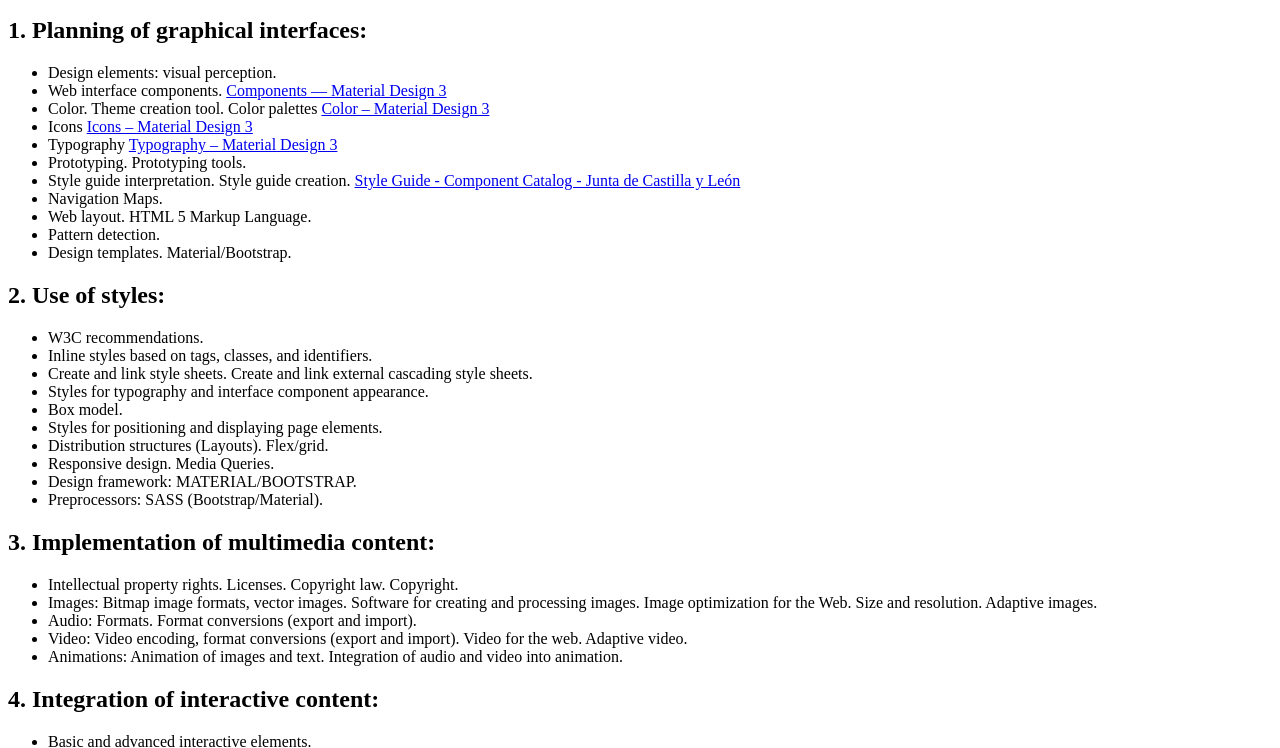
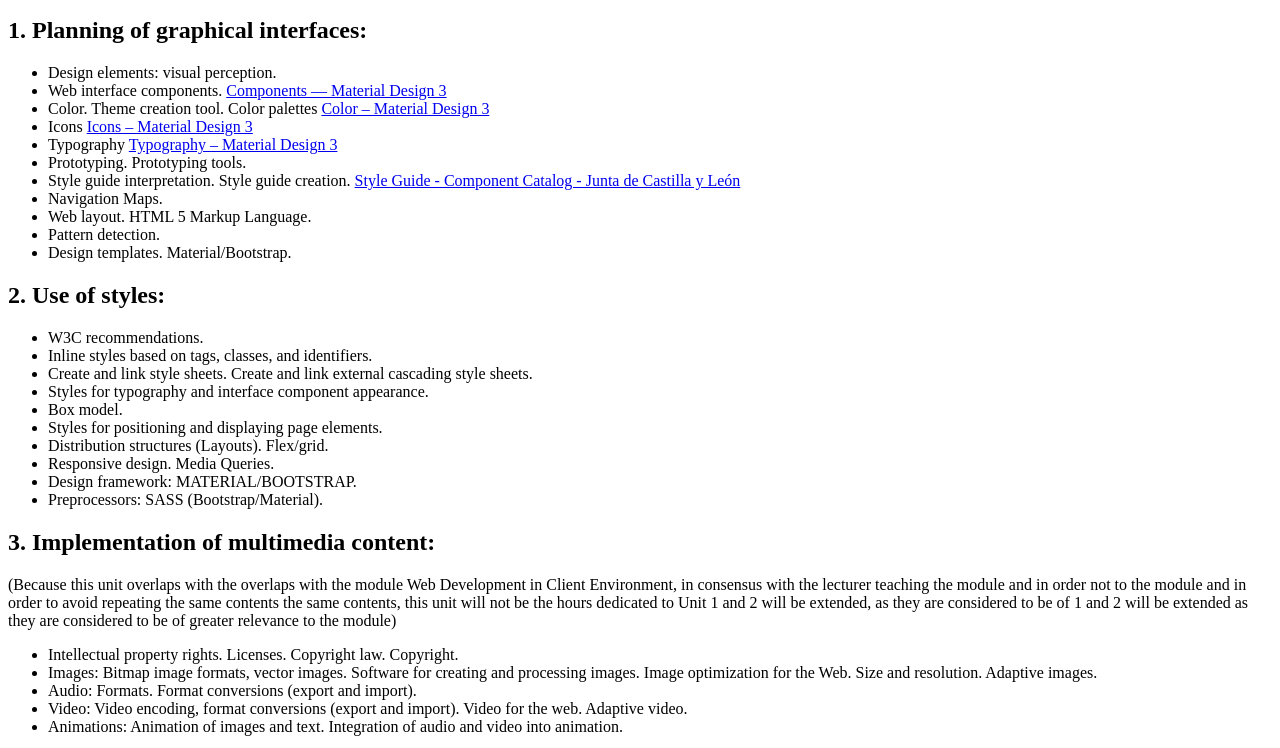
Before and after one commit to NoahGerald/NoahGerald, a plain HTML site: page index.html in a window 1280 px wide. Shown: the part 87-835 px from the top of the page. Drawn offline with Linux system fonts and the light colour scheme.

Commit message:
Update index.html

```diff
--- a/index.html
+++ b/index.html
@@ -31,6 +31,7 @@
 </ul>
 
 <h2>3. Implementation of multimedia content:</h2>
+<p>(Because this unit overlaps with the overlaps with the module Web Development in Client Environment, in consensus with the lecturer teaching the module and in order not to the module and in order to avoid repeating the same contents the same contents, this unit will not be the hours dedicated to Unit 1 and 2 will be extended, as they are considered to be of 1 and 2 will be extended as they are considered to be of greater relevance to the module)</p>
 <ul>
   <li>Intellectual property rights. Licenses. Copyright law. Copyright.</li>
   <li>Images: Bitmap image formats, vector images. Software for creating and processing images. Image optimization for the Web. Size and resolution. Adaptive images.</li>
```
